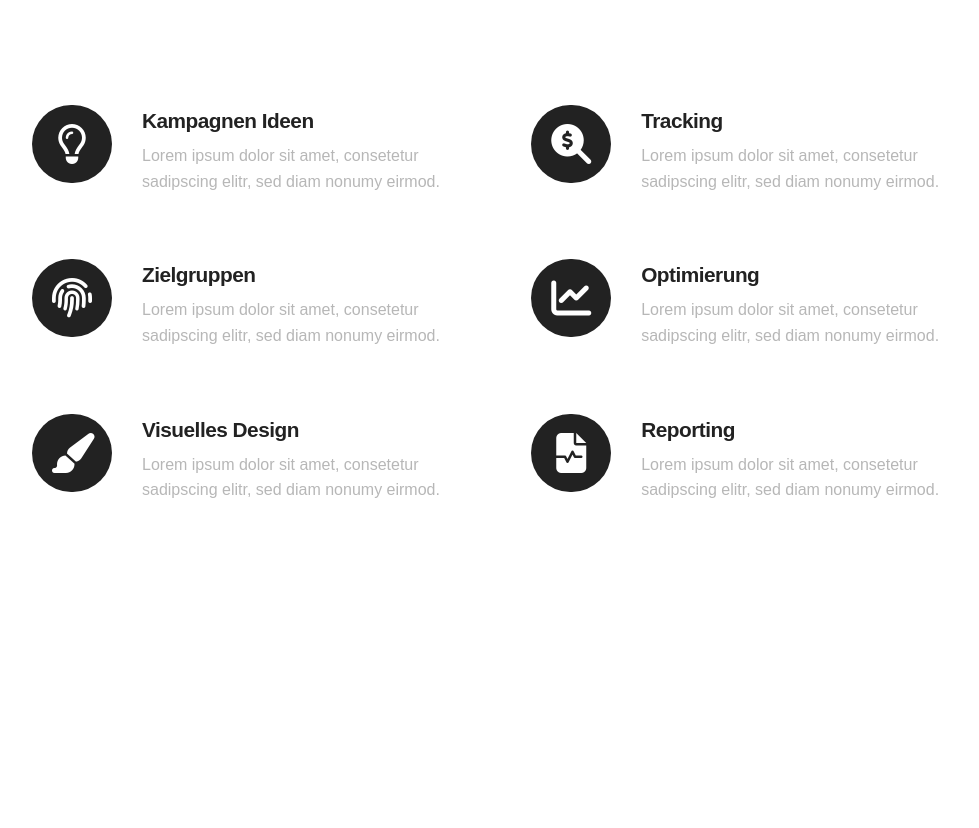
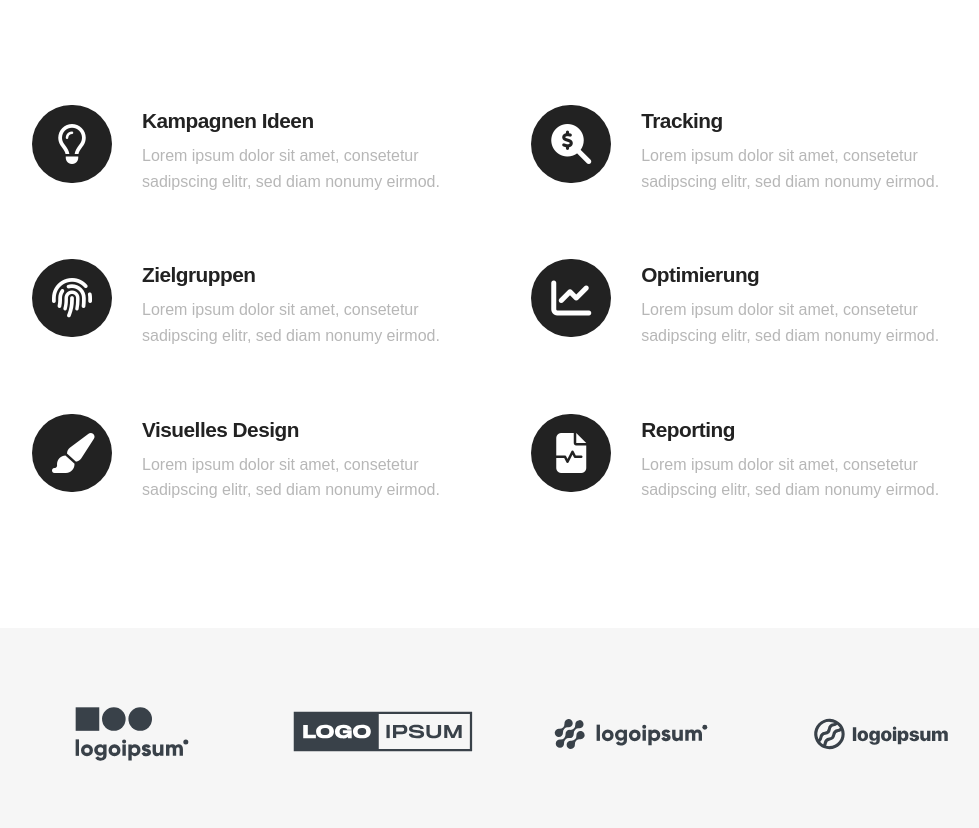
Before and after one commit to nicomoeller/david_website, a plain HTML site: page index.html in a window 1280 px wide. Shown: the part 1505-2333 px from the top of the page, without its empty margins (128-1107 px from the left). Before the commit the page ends 2133 px from the top, so only its background shows below. Drawn offline with Linux system fonts and the light colour scheme; a web font is replaced by a local one.

Commit message:
Kundenlogos Hinzugefügt

```diff
--- a/css/styles.css
+++ b/css/styles.css
@@ -147,3 +147,23 @@ body {
 .row {
     margin-top: 40px;
 }
+
+.kundenlogos {
+    padding-top: 50px;
+    padding-bottom: 50px;
+    background-color: #f6f6f6;
+
+}
+
+.logo-container1,
+.logo-container2,
+.logo-container3,
+.logo-container4 {
+    width: 200px;
+    height: 100px;
+
+}
+
+.kundenlogos img {
+    align-self: center;
+}
--- a/index.html
+++ b/index.html
@@ -140,5 +140,29 @@
                 </div>
             </div>
         </div>
+        <div class="kundenlogos">
+            <div class="container">
+                <div class="three columns">
+                    <div class="logo-container1">
+                        <img src="./svg/logo-4.svg" alt="Test-Logo1">
+                    </div>
+                </div>
+                <div class="three columns">
+                    <div class="logo-container2">
+                        <img src="./svg/logo-10.svg" alt="Test-Logo2">
+                    </div>
+                </div>
+                <div class="three columns">
+                    <div class="logo-container3">
+                        <img src="./svg/logo-8.svg" alt="Test-Logo3">
+                    </div>
+                </div>
+                <div class="three columns">
+                    <div class="logo-container4">
+                        <img src="./svg/logo-7.svg" alt="Test-Logo4">
+                    </div>
+                </div>
+            </div>
+        </div>
     </body>
 </html>
```
Also changed, not shown: svg/logo-10.svg (added), svg/logo-4.svg (added), svg/logo-7.svg (added), svg/logo-8.svg (added).
